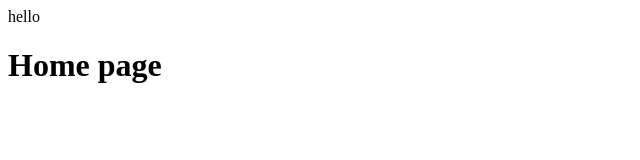
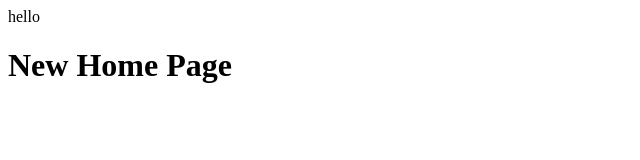
Before and after one commit to ToshithaChamarthi/sample, a plain HTML site: page newhomepage.html in a window 1280 px wide. Shown: the whole page, without its empty margins (0-640 px from the left). Drawn offline with Linux system fonts and the light colour scheme.

Commit message:
firstnewcommit

```diff
--- a/homepage.html
+++ b/newhomepage.html
@@ -1,6 +1,6 @@
 <html>
     <head>hello</head>
     <body>
-        <h1>Home page</h1>
+        <h1>New Home Page</h1>
     </body>
 </html>
```
